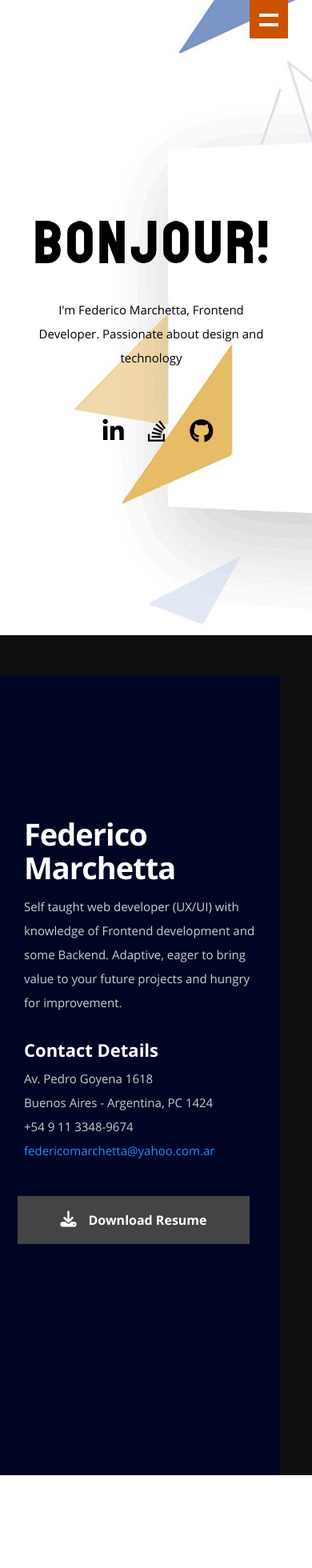
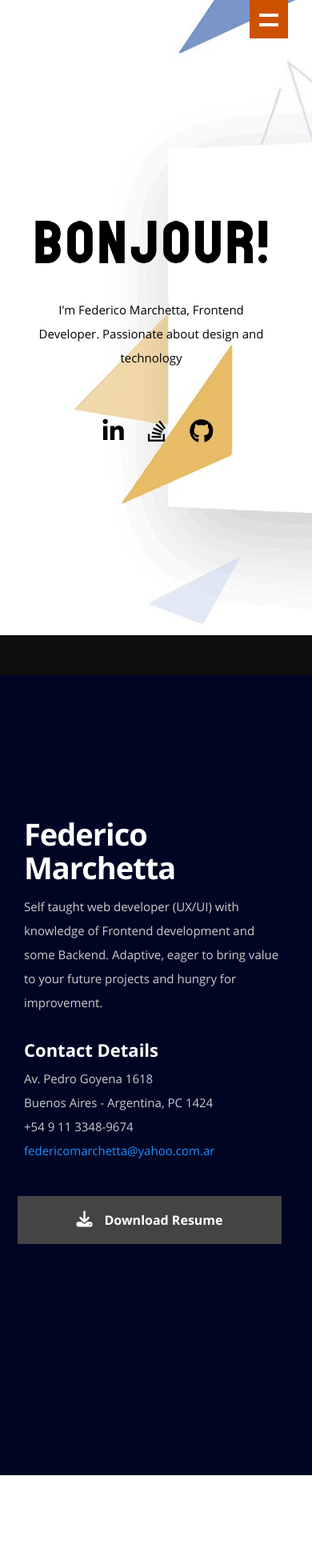
Before and after one commit to Federico531/FEDE-PORTFOLIO, a React (Create React App) app: page / in a window 390 px wide. Shown: the top 1960 px of the page at 80% size. Built offline with nearby package versions, Linux system fonts and the light colour scheme.

Commit message:
sinparasi

```diff
--- a/public/css/media-queries.css
+++ b/public/css/media-queries.css
@@ -446,9 +446,13 @@
   -------------------------------------------------------------------------- */
 
 @media only screen and (max-width: 480px) {
+   body{
+   width: auto
+   }
    header {
       top: -50px;
    }
+
    .title {
       top: 40%;
       left: 40px;
@@ -472,7 +476,7 @@
       bottom: 0;
    }
    #about {
-      width: 350px;
+      width: auto;
    }
    /* mobile navigation
    -------------------------------------------------------------------- */
```
